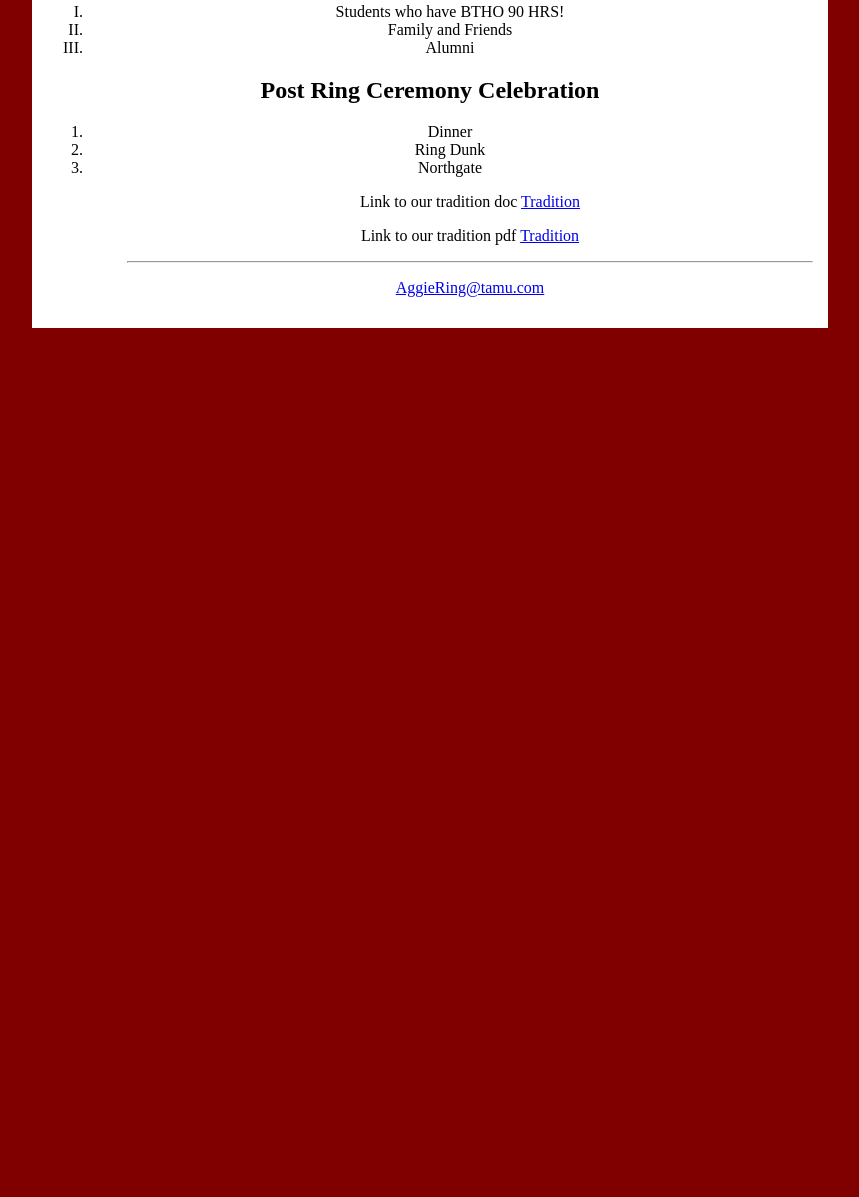
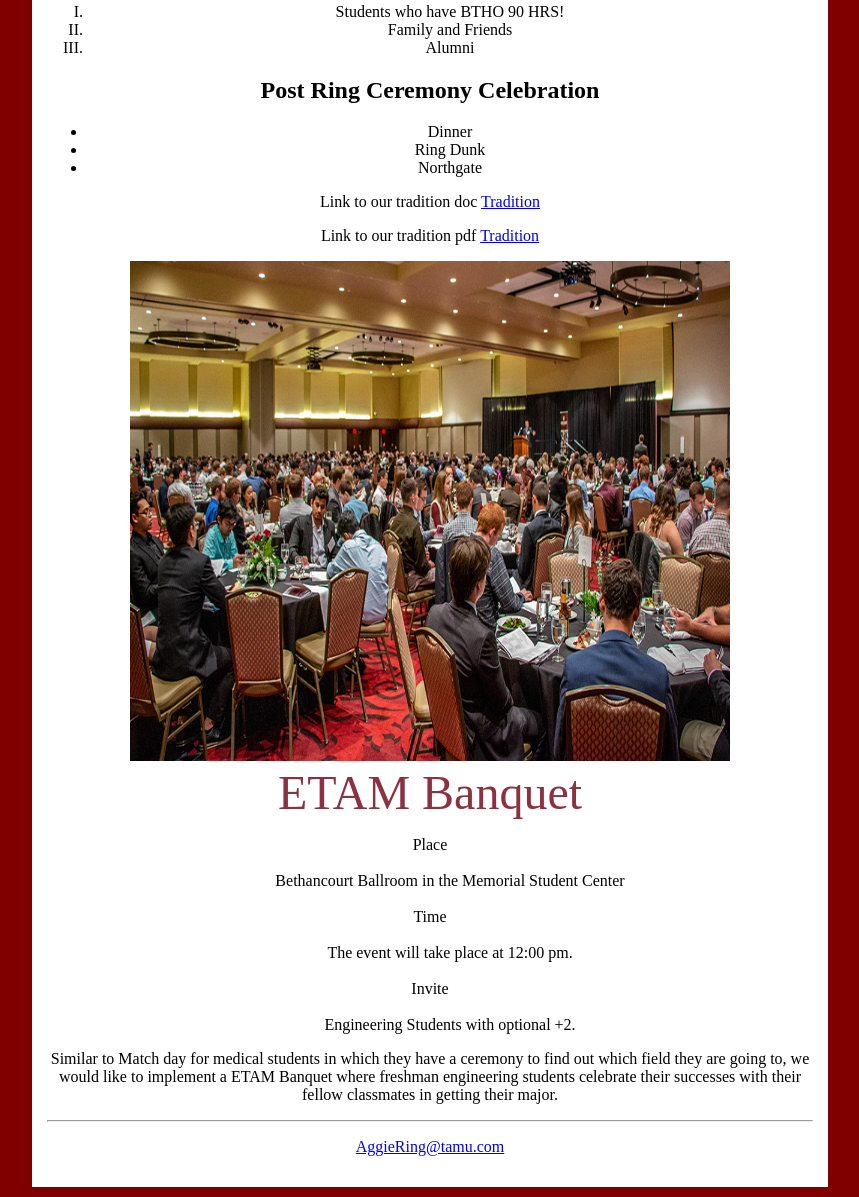
Before and after one commit to sood-raghav/ITSM-209-Project, a plain HTML site: page Texas A&M Website/oldandnewtraditions.html in a window 1280 px wide. Shown: the part 599-1796 px from the top of the page, without its empty margins (210-1069 px from the left). Before the commit the page ends 937 px from the top, so only its background shows below. Drawn offline with Linux system fonts and the light colour scheme.

Commit message:
added latest files

```diff
--- a/Texas A&M Website/oldandnewtraditions.html
+++ b/Texas A&M Website/oldandnewtraditions.html
@@ -3,12 +3,10 @@
   <head>
     <title>Aggie Ring Day and ETAM Banquet</title>
     <!-- Designed By: Group Member Name: Abi Nair, Adriana Gasca Vazquez, Akksharaa Balasenthil, Christopher Chavez, Raghav Sood Semester : Fall 2025 -->
-
   </head>
   <body bgcolor="maroon">
     <table align="center" width="800px" cellpadding="15px">
       <tr>
-
         <td bgcolor="white">
           <center>
             <h1>Aggie Ring Day</h1>
@@ -17,24 +15,33 @@
             <h2>ETAM Banquet</h2>
           </center>
           <center>
-            <h3>Group Members :-  Abi Nair, Adriana Gasca Vazquez, Akksharaa Balasenthil, Christopher Chavez, Raghav Sood</h3>
+            <h3>
+              Group Members :- Abi Nair, Adriana Gasca Vazquez, Akksharaa
+              Balasenthil, Christopher Chavez, Raghav Sood
+            </h3>
           </center>
           <center>
-            <h3>Date - October 24, 2025 </h3>
+            <h3>Date - October 24, 2025</h3>
           </center>
-          <hr>
+          <hr />
           <center>
             <a href="index.html">Home|</a>
             <a>|Tradition</a>
             <a href="groupmembers.html">|GM</a>
             <a href="newtradition.html">|Traditions</a>
           </center>
-          <hr>
+          <hr />
           <center>
             <h2><u>Aggie Ring Day</u></h2>
           </center>
           <center>
-            <p>Aggie Ring Day is a tradition at Texas A&M where eligible students recieve their aggie rings. The aggie ring is a symbol of hard work and dedication and a lifelong connection to the aggie network. Family and friends gather to celebrate and share the proud moment with their aggie.</p>
+            <p>
+              Aggie Ring Day is a tradition at Texas A&M where eligible students
+              recieve their aggie rings. The aggie ring is a symbol of hard work
+              and dedication and a lifelong connection to the aggie network.
+              Family and friends gather to celebrate and share the proud moment
+              with their aggie.
+            </p>
           </center>
           <center>
             <h2>When and Where Takes Place</h2>
@@ -44,30 +51,73 @@
               <li>October 17, 2025</li>
               <li>6:00 PM</li>
               <li>Alumni Center</li>
-            <ol>
+            </ol>
           </center>
           <center>
-          <h2>
-            Who Is Involved
-          </h2>
+            <h2>Who Is Involved</h2>
           </center>
           <center>
             <ol type="I">
               <li>Students who have BTHO 90 HRS!</li>
               <li>Family and Friends</li>
               <li>Alumni</li>
-            <ol>
+            </ol>
           </center>
           <center>
             <h2>Post Ring Ceremony Celebration</h2>
-            <ol>
+            <ul>
               <li>Dinner</li>
               <li>Ring Dunk</li>
               <li>Northgate</li>
-            <ol>
-             <p>Link to our tradition doc <a href="tradition.docx">Tradition</a></p>
-              <p>Link to our tradition pdf <a href="tradition.pdf">Tradition</a></p>
-          <hr>
+            </ul>
+          </center>
+          <center>
+            <p>
+              Link to our tradition doc <a href="tradition.docx">Tradition</a>
+            </p>
+            <p>
+              Link to our tradition pdf <a href="tradition.pdf">Tradition</a>
+            </p>
+          </center>
+          <center>
+            <img
+              src="New Tradition.jpg"
+              alt="Aggie Ring Tradition"
+              height="500"
+              width="600"
+            />
+            <!--  -->
+          </center>
+          <center>
+            <font style="color: rgb(139, 49, 64)" size="20">
+              ETAM Banquet
+            </font>
+          </center>
+          <center>
+            <dl>
+              <dt>Place</dt>
+              <br />
+              <dd>Bethancourt Ballroom in the Memorial Student Center</dd>
+              <br />
+              <dt>Time</dt>
+              <br />
+              <dd>The event will take place at 12:00 pm.</dd>
+              <br />
+              <dt>Invite</dt>
+              <br />
+              <dd>Engineering Students with optional +2.</dd>
+            </dl>
+          </center>
+          <center>
+            <p>
+              Similar to Match day for medical students in which they have a
+              ceremony to find out which field they are going to, we would like
+              to implement a ETAM Banquet where freshman engineering students
+              celebrate their successes with their fellow classmates in getting
+              their major.
+            </p>
+          </center>
+          <hr />
           <footer>
             <center>
               <p><a href="AggieRing@tamu.com">AggieRing@tamu.com</a></p>
```
Also changed, not shown: Texas A&M Website/index.html (+11 -4 lines). Lines whose indentation alone changed are shown as unchanged.
